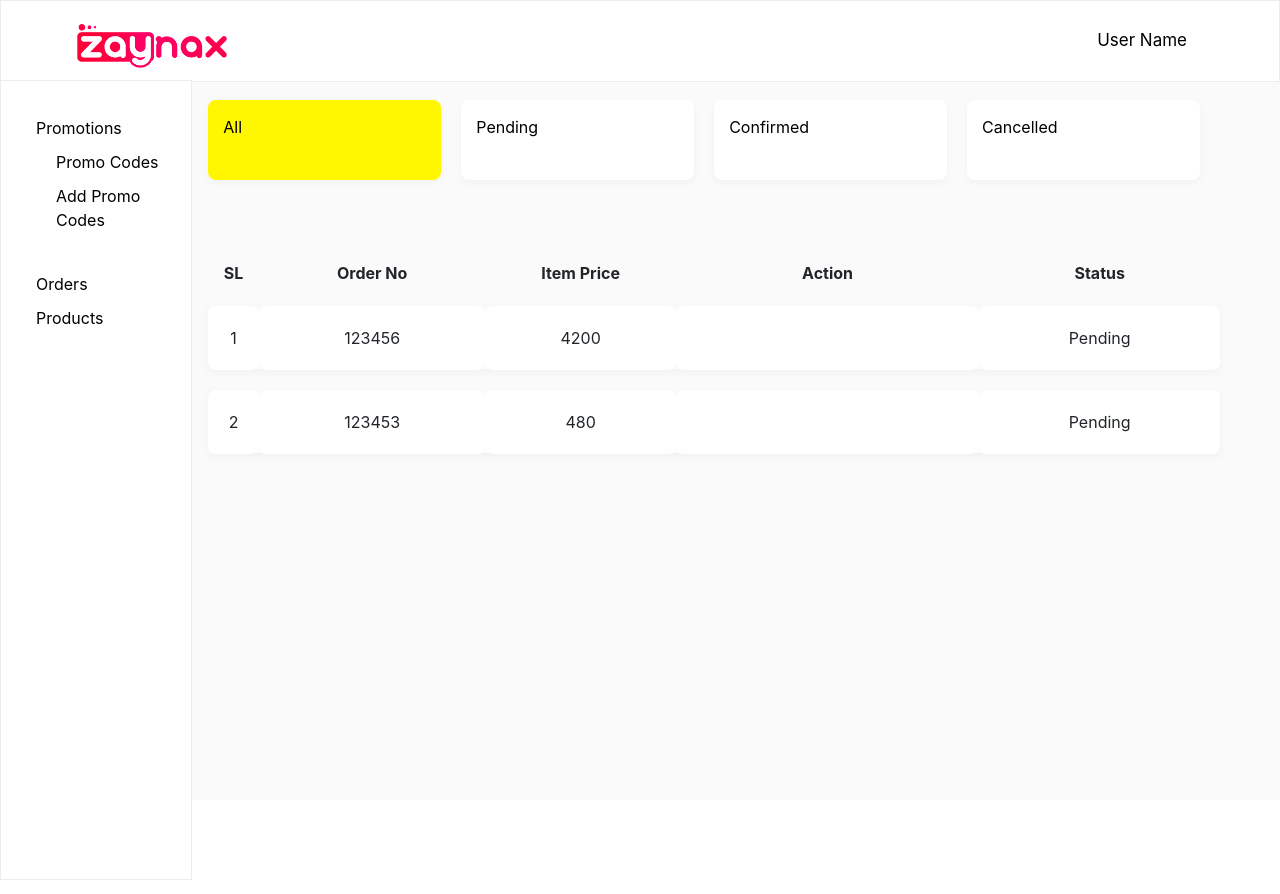
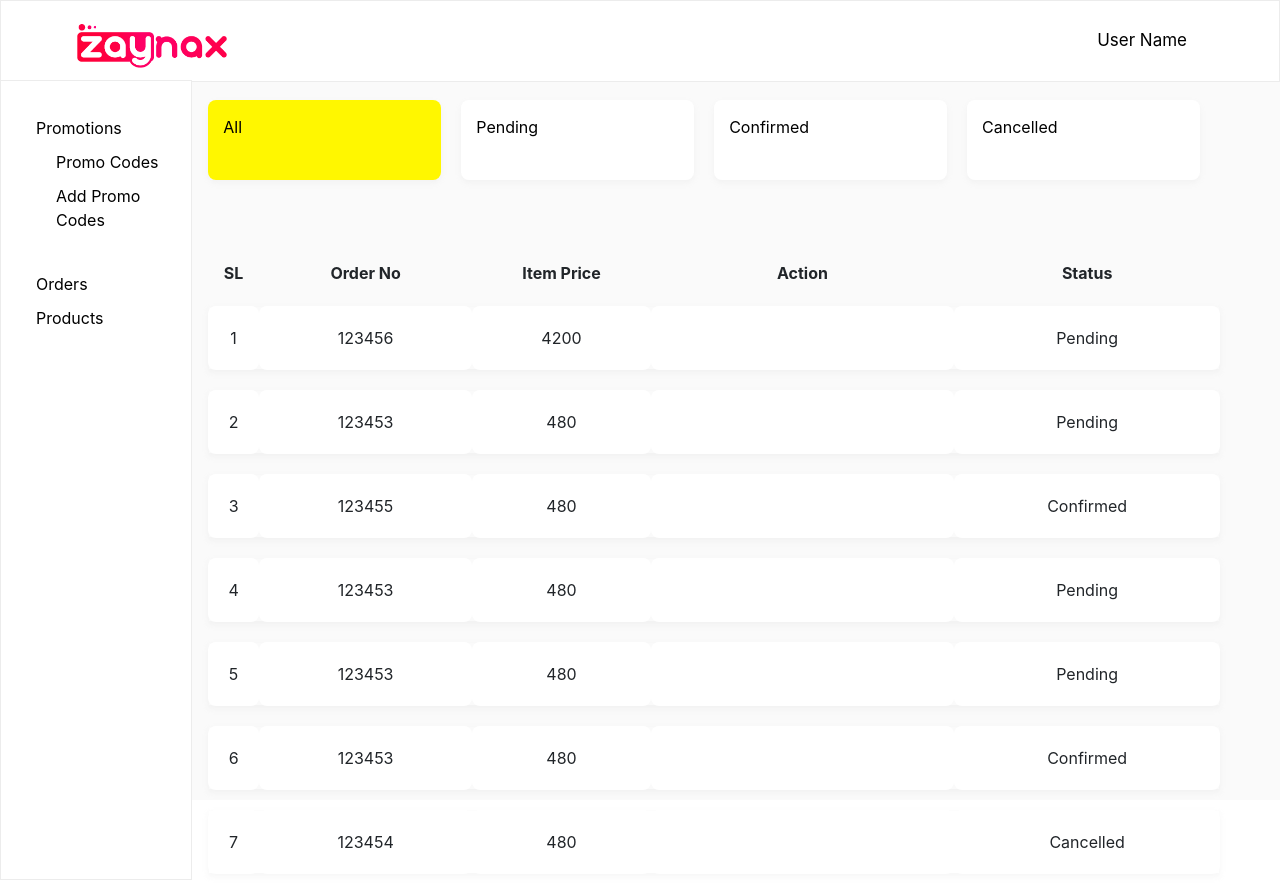
Before and after one commit to psimanta/zaynax-frontend, a React (Create React App) app: page /orders in a window 1280 px wide. Before the commit the page ends 800 px from the top, so only its background shows below. Built offline with nearby package versions, Linux system fonts and the light colour scheme.

Commit message:
Category wise rendering

```diff
--- a/src/pages/Orders.js
+++ b/src/pages/Orders.js
@@ -10,7 +10,12 @@ const Orders = () => {
     const [selectedCategory, setSelectedCategory] = useState("All");
     const orders = [
         { orderNo: 123456, price: 4200, status: "Pending" },
-        { orderNo: 123453, price: 480, status: "Pending" }
+        { orderNo: 123453, price: 480, status: "Pending" },
+        { orderNo: 123455, price: 480, status: "Confirmed" },
+        { orderNo: 123453, price: 480, status: "Pending" },
+        { orderNo: 123453, price: 480, status: "Pending" },
+        { orderNo: 123453, price: 480, status: "Confirmed" },
+        { orderNo: 123454, price: 480, status: "Cancelled" }
     ]
 
     const setCategory = (name) => {
@@ -40,7 +45,9 @@ const Orders = () => {
                         </tr>
                     </thead>
                     <tbody>
-                        {orders.map((item, i) => <OrderRow order={item} key={i} sl={i} />)}
+                        {selectedCategory === "All" ?
+                            orders.map((item, i) => (<OrderRow order={item} key={i} sl={i} />)) :
+                            orders.filter(item => item.status === selectedCategory).map((item, i) => (<OrderRow order={item} key={i} sl={i} />))}
                     </tbody>
                 </table>
             </div>
```
